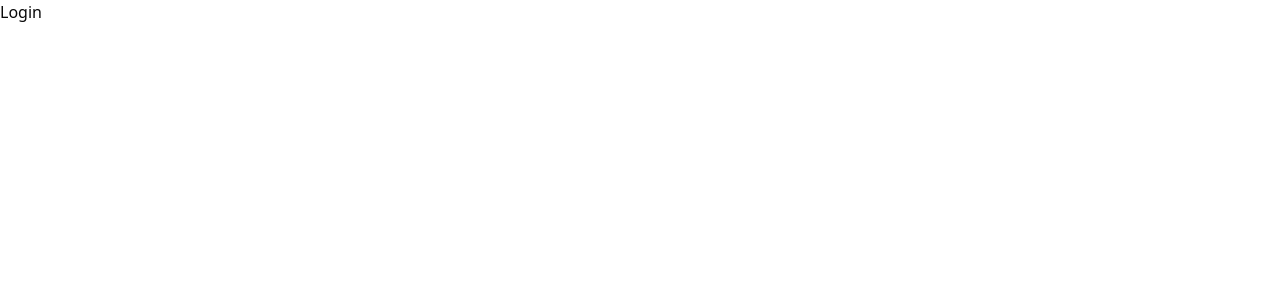
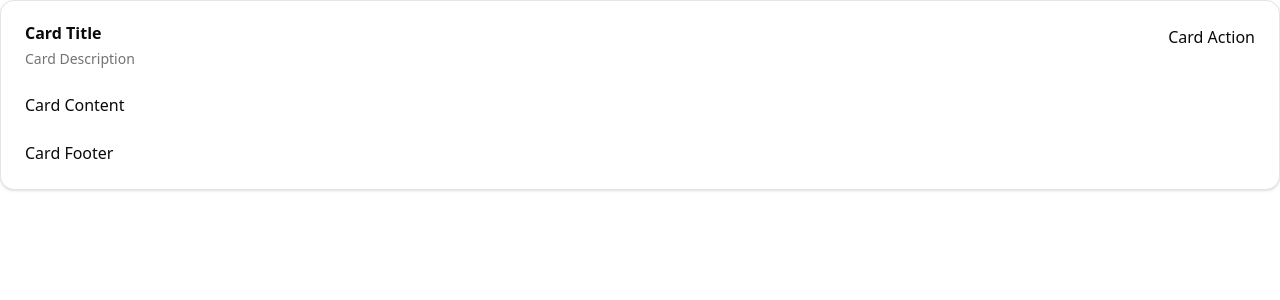
Before and after one commit to sherazii/nextjs-2fa-boilerplate, a Next.js app: page /auth/login in a window 1280 px wide. Shown: the top 300 px of the page. Built offline with nearby package versions, Linux system fonts and the light colour scheme.

Commit message:
Added card from shadcn

```diff
--- a/app/(root)/auth/login/page.jsx
+++ b/app/(root)/auth/login/page.jsx
@@ -1,9 +1,29 @@
-import React from 'react'
+import {
+  Card,
+  CardAction,
+  CardContent,
+  CardDescription,
+  CardFooter,
+  CardHeader,
+  CardTitle,
+} from "@/components/ui/card"
 
-const Login = () => {
+const LoginPage = () => {
   return (
-    <div>Login</div>
+    <Card>
+  <CardHeader>
+    <CardTitle>Card Title</CardTitle>
+    <CardDescription>Card Description</CardDescription>
+    <CardAction>Card Action</CardAction>
+  </CardHeader>
+  <CardContent>
+    <p>Card Content</p>
+  </CardContent>
+  <CardFooter>
+    <p>Card Footer</p>
+  </CardFooter>
+</Card>
   )
 }
 
-export default Login
+export default LoginPage
--- /dev/null
+++ b/components/ui/card.jsx
@@ -0,0 +1,101 @@
+import * as React from "react"
+
+import { cn } from "@/lib/utils"
+
+function Card({
+  className,
+  ...props
+}) {
+  return (
+    <div
+      data-slot="card"
+      className={cn(
+        "bg-card text-card-foreground flex flex-col gap-6 rounded-xl border py-6 shadow-sm",
+        className
+      )}
+      {...props} />
+  );
+}
+
+function CardHeader({
+  className,
+  ...props
+}) {
+  return (
+    <div
+      data-slot="card-header"
+      className={cn(
+        "@container/card-header grid auto-rows-min grid-rows-[auto_auto] items-start gap-2 px-6 has-data-[slot=card-action]:grid-cols-[1fr_auto] [.border-b]:pb-6",
+        className
+      )}
+      {...props} />
+  );
+}
+
+function CardTitle({
+  className,
+  ...props
+}) {
+  return (
+    <div
+      data-slot="card-title"
+      className={cn("leading-none font-semibold", className)}
+      {...props} />
+  );
+}
+
+function CardDescription({
+  className,
+  ...props
+}) {
+  return (
+    <div
+      data-slot="card-description"
+      className={cn("text-muted-foreground text-sm", className)}
+      {...props} />
+  );
+}
+
+function CardAction({
+  className,
+  ...props
+}) {
+  return (
+    <div
+      data-slot="card-action"
+      className={cn(
+        "col-start-2 row-span-2 row-start-1 self-start justify-self-end",
+        className
+      )}
+      {...props} />
+  );
+}
+
+function CardContent({
+  className,
+  ...props
+}) {
+  return (<div data-slot="card-content" className={cn("px-6", className)} {...props} />);
+}
+
+function CardFooter({
+  className,
+  ...props
+}) {
+  return (
+    <div
+      data-slot="card-footer"
+      className={cn("flex items-center px-6 [.border-t]:pt-6", className)}
+      {...props} />
+  );
+}
+
+export {
+  Card,
+  CardHeader,
+  CardFooter,
+  CardTitle,
+  CardAction,
+  CardDescription,
+  CardContent,
+}
```
